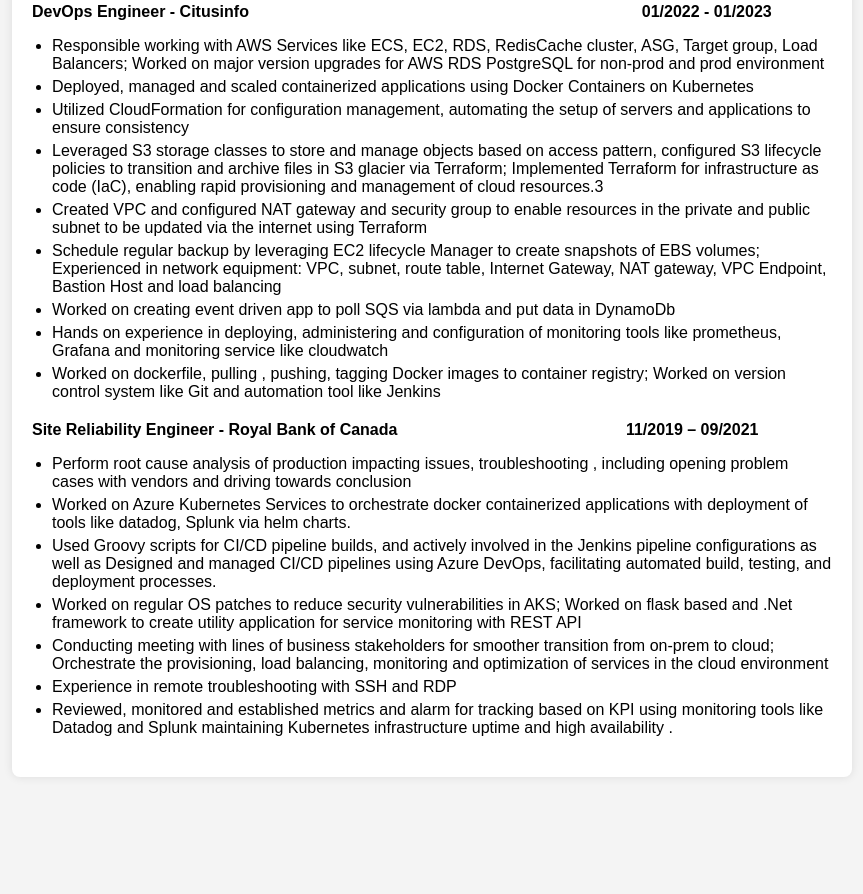
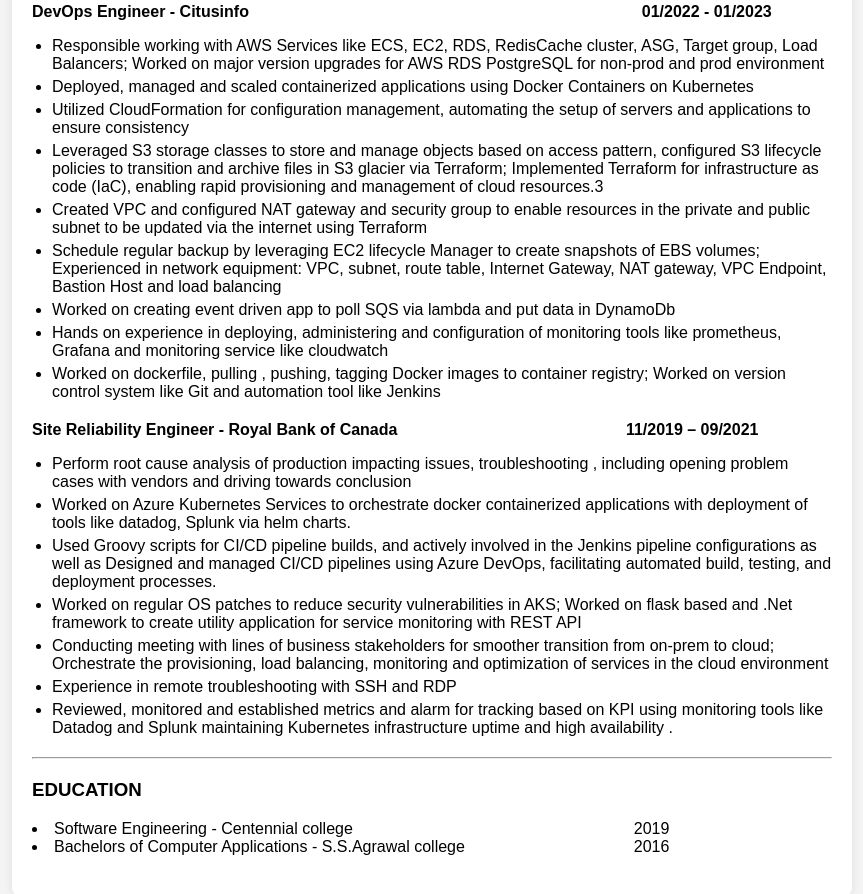
Before and after one commit to VarsChdhry/my-resume, a plain HTML site: page index.html in a window 1280 px wide. Shown: the part 1116-2010 px from the top of the page, without its empty margins (208-1071 px from the left). Before the commit the page ends 1913 px from the top, so only its background shows below. Drawn offline with Linux system fonts and the light colour scheme.

Commit message:
Update index.html

```diff
--- a/index.html
+++ b/index.html
@@ -81,6 +81,14 @@
                 </ul>
             </div>
         </section>
+        <hr>
+        <section class="work-experience">
+            <h3>EDUCATION</h3>
+            <div class="job">
+                <li>Software Engineering - Centennial college &emsp;&emsp;&emsp;&emsp;&emsp;&emsp;&emsp;&emsp;&emsp;&emsp;&emsp;&emsp;&emsp;&emsp;&emsp;&emsp;&emsp; 2019</li>
+                <li>Bachelors of Computer Applications - S.S.Agrawal college &emsp;&emsp;&emsp;&emsp;&emsp;&emsp;&emsp;&emsp;&emsp;&emsp; 2016</li>
+            </div>
+        </section>
     </div>
 </body>
 </html>
```
